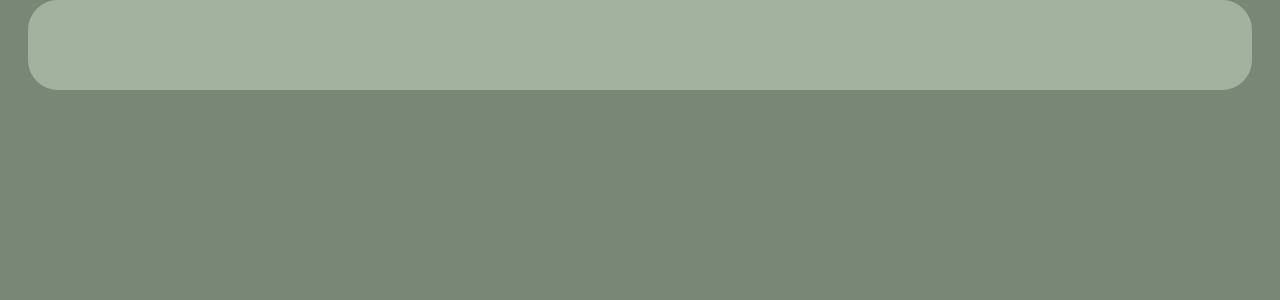
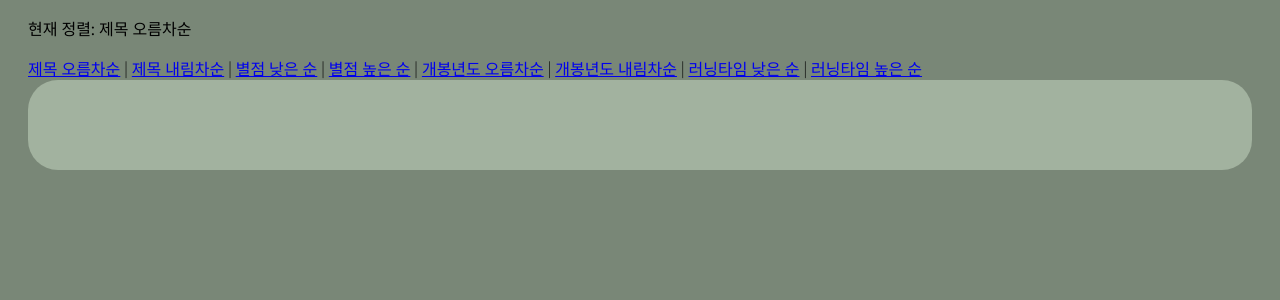
Before and after one commit to Pirogramming-23/Lim-Yewon, a Django app: page /reviews/ in a window 1280 px wide. Shown: the part 168-468 px from the top of the page. Run offline with Django 5.2, Linux system fonts and the light colour scheme; data that the repository does not hold is empty; some web fonts are replaced.

Commit message:
Challenge 3

```diff
--- a/myMovieReviews/reviews/models.py
+++ b/myMovieReviews/reviews/models.py
@@ -11,6 +11,7 @@ categories = [
     ("전쟁", "전쟁"),
     ("스포츠", "스포츠"),
     ("음악/뮤지컬", "음악/뮤지컬"),
+    ("드라마", "드라마"),
 ]
 
 # Create your models here.
--- a/myMovieReviews/reviews/templates/reviews_list.html
+++ b/myMovieReviews/reviews/templates/reviews_list.html
@@ -105,6 +105,18 @@
             </svg> 리뷰 작성
         </a>
     </div>
+    <div class="sort">
+        <p>현재 정렬: {{ sort }}</p>
+
+        <a href="?sort=title">제목 오름차순</a> |
+        <a href="?sort=-title">제목 내림차순</a> |
+        <a href="?sort=rating">별점 낮은 순</a> |
+        <a href="?sort=-rating">별점 높은 순</a> |
+        <a href="?sort=year">개봉년도 오름차순</a> |
+        <a href="?sort=-year">개봉년도 내림차순</a> |
+        <a href="?sort=running_time">러닝타임 낮은 순</a> |
+        <a href="?sort=-running_time">러닝타임 높은 순</a>
+    </div>
     <div class="container">
         <div class="review-container">
         {% for review in reviews %}
--- a/myMovieReviews/reviews/views.py
+++ b/myMovieReviews/reviews/views.py
@@ -3,9 +3,27 @@ from .models import Review
 
 # Create your views here.
 def reviews_list(request) :
-    reviews = Review.objects.all()
+    sort = request.GET.get('sort', 'title')  # 기본 정렬은 'title'
+
+    sort_list = {
+        "title" : "제목 오름차순",
+        "-title" : "제목 내림차순",
+        "rating" : "별점 낮은 순",
+        "-rating" : "별점 높은 순",
+        "year" : "개봉년도 오름차순",
+        "-year" : "개봉년도 내림차순",
+        "running_time" : "러닝타임 낮은 순",
+        "-running_time" : "러닝타임 높은 순"
+    }
+
+    if sort not in sort_list:
+        sort = 'title'
+
+    reviews = Review.objects.all().order_by(sort)
+    sort_text = sort_list[sort]
     context = {
-        "reviews" : reviews
+        "reviews" : reviews,
+        "sort" : sort_text,
     }
     return render(request, "reviews_list.html", context)
 
```
Also changed, not shown: myMovieReviews/reviews/migrations/0006_alter_review_genre.py (added).
